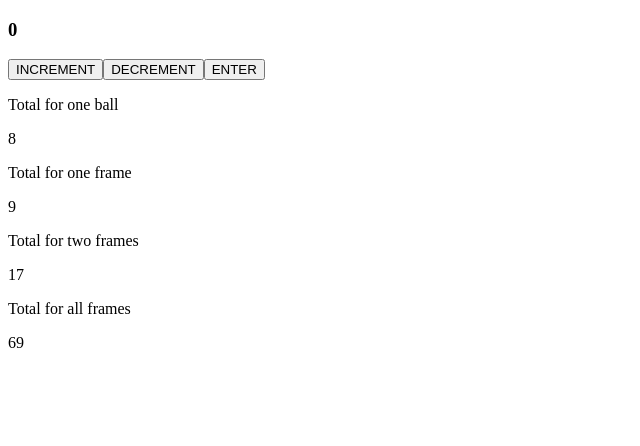
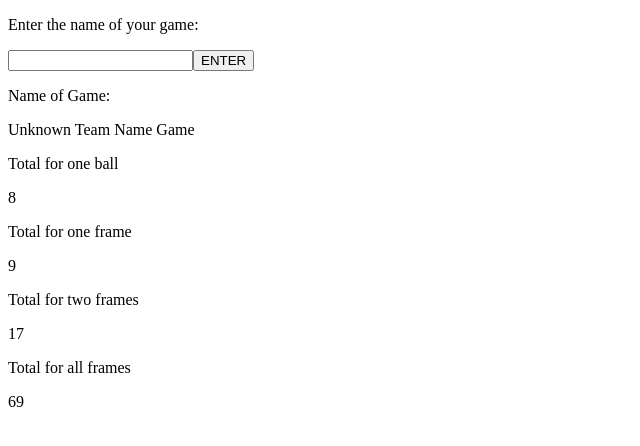
Before and after one commit to matthew-baus/CertifiedScrumDeveloper, an Angular app in the folder MyBowlingCenter/: page / in a window 1280 px wide. Shown: the top 446 px of the page, without its empty margins (0-640 px from the left). Built offline with nearby package versions, Linux system fonts and the light colour scheme.

Commit message:
Adding name my game functionality

```diff
--- a/MyBowlingCenter/src/app/app.component.html
+++ b/MyBowlingCenter/src/app/app.component.html
@@ -1,11 +1,12 @@
-
-<h3 id="counter">{{ counter }}</h3>
-
-<button id="increment" (click)="increment()">INCREMENT</button>
-
-<button id="decrement" (click)="decrement()">DECREMENT</button>
-
-<button id="enterButton" (click)="enter()">ENTER</button>
+<div>
+    <p>Enter the name of your game:</p>
+    <input id="gameTitle">
+    <button id="enterButton" (click)="enter(gameTitle)">ENTER</button>
+</div>
+<div>
+    <p>Name of Game:</p>
+    <span>{{ myGameTitle }}</span>
+</div>
 
 <div>
     <p>Total for one ball</p>
--- a/MyBowlingCenter/src/app/app.component.ts
+++ b/MyBowlingCenter/src/app/app.component.ts
@@ -11,6 +11,7 @@ export class AppComponent {
   totalForOneFrame : number;
   totalForTwoFrames : number;
   totalForGame : number;
+  myGameTitle : string;
 
   constructor(
     private service: BowlingService
@@ -26,6 +27,8 @@ export class AppComponent {
     this.totalForTwoFrames = service.getTotalForTwoFrames(3,7)
 
     this.totalForGame = service.getTotalForGame()
+
+    this.myGameTitle = "Unknown Team Name Game";
   }
 
   counter = 0;
@@ -38,5 +41,7 @@ export class AppComponent {
     this.counter--
   }
 
-  enter():void{}
+  enter(gameTitle : string):void{
+    this.myGameTitle = gameTitle;
+  }
 }
```
Also changed, not shown: 1 other file (tests, documents, lock files or other folders).
